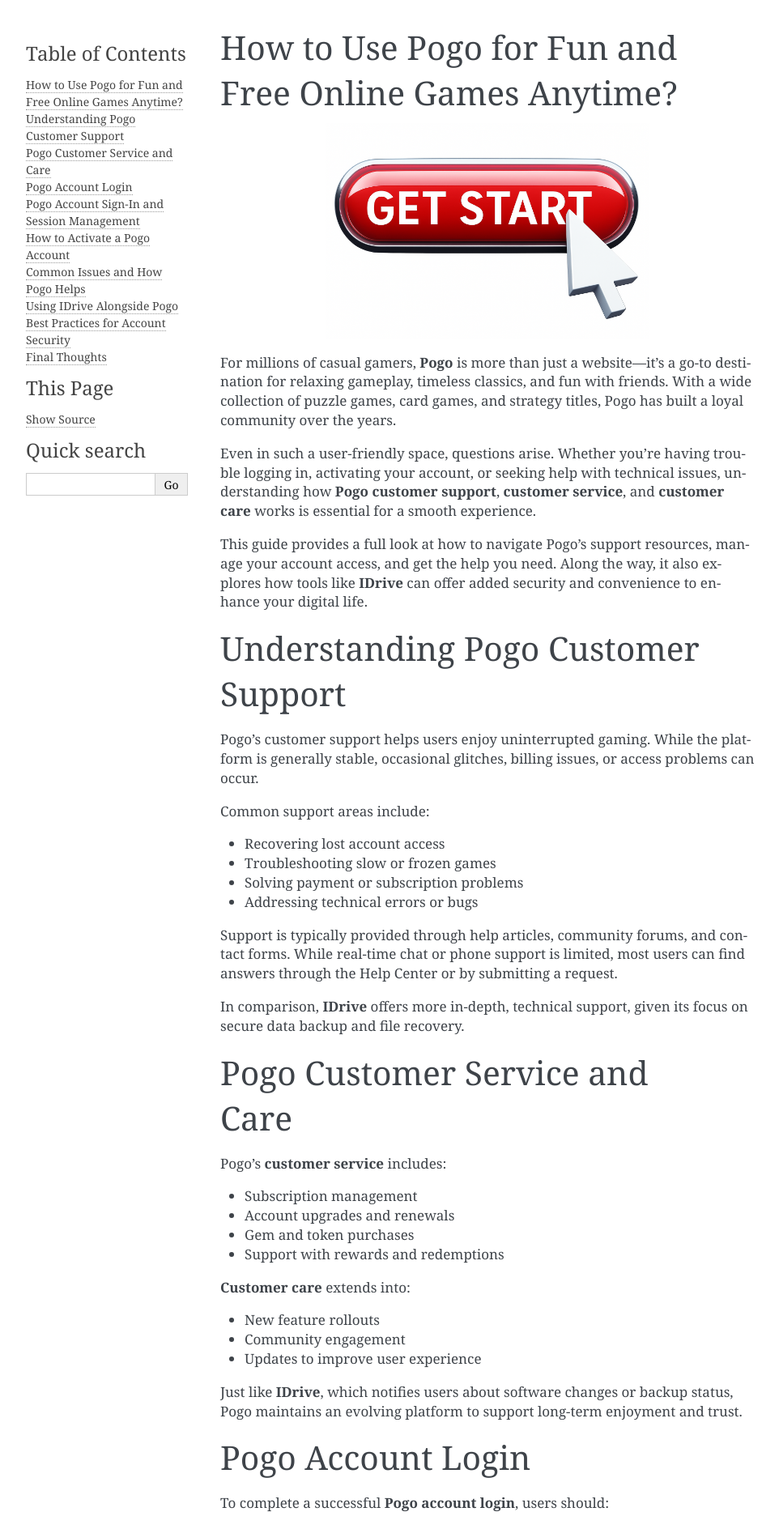
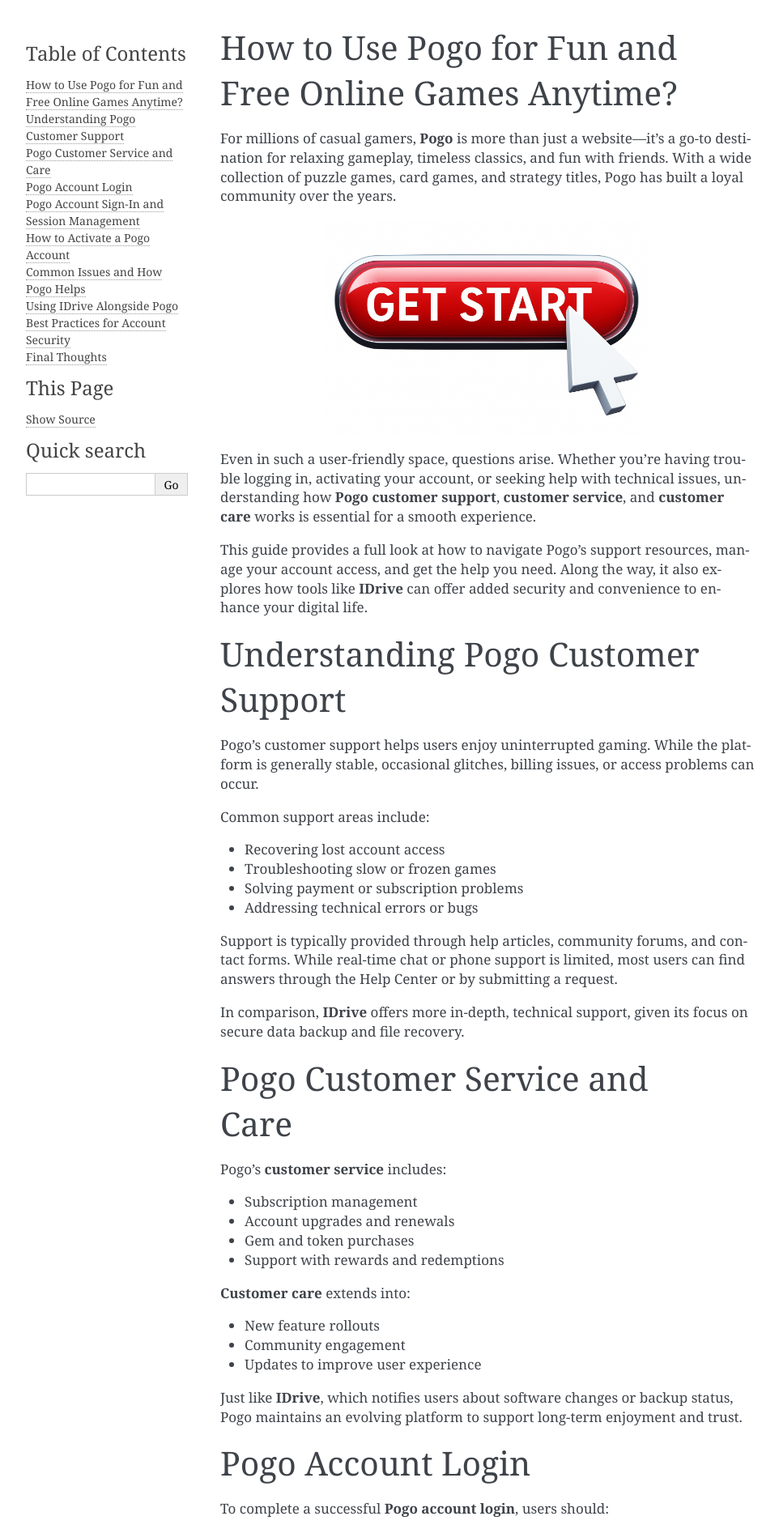
Before and after one commit to jonmichaell/pogo, a Sphinx documentation site: the page built from docs/index.rst, in a window 1280 px wide. Shown: the top 1888 px of the page at 81% size, without its empty margins (148-1110 px from the left). Built offline with Sphinx 7.4.7, drawn with Linux system fonts in a browser that asks for light colours.

```diff
--- a/docs/index.rst
+++ b/docs/index.rst
@@ -5,15 +5,14 @@ How to Use Pogo for Fun and Free Online Games Anytime?
    :maxdepth: 2
    :caption: Contents:
 
+
+For millions of casual gamers, **Pogo** is more than just a website—it’s a go-to destination for relaxing gameplay, timeless classics, and fun with friends. With a wide collection of puzzle games, card games, and strategy titles, Pogo has built a loyal community over the years.
+
 .. image:: start.png
    :alt: My Project Logo
    :width: 400px
    :align: center
    :target: https://getchatsupport.live/
-
-
-
-For millions of casual gamers, **Pogo** is more than just a website—it’s a go-to destination for relaxing gameplay, timeless classics, and fun with friends. With a wide collection of puzzle games, card games, and strategy titles, Pogo has built a loyal community over the years.
 
 Even in such a user-friendly space, questions arise. Whether you're having trouble logging in, activating your account, or seeking help with technical issues, understanding how **Pogo customer support**, **customer service**, and **customer care** works is essential for a smooth experience.
 
```
